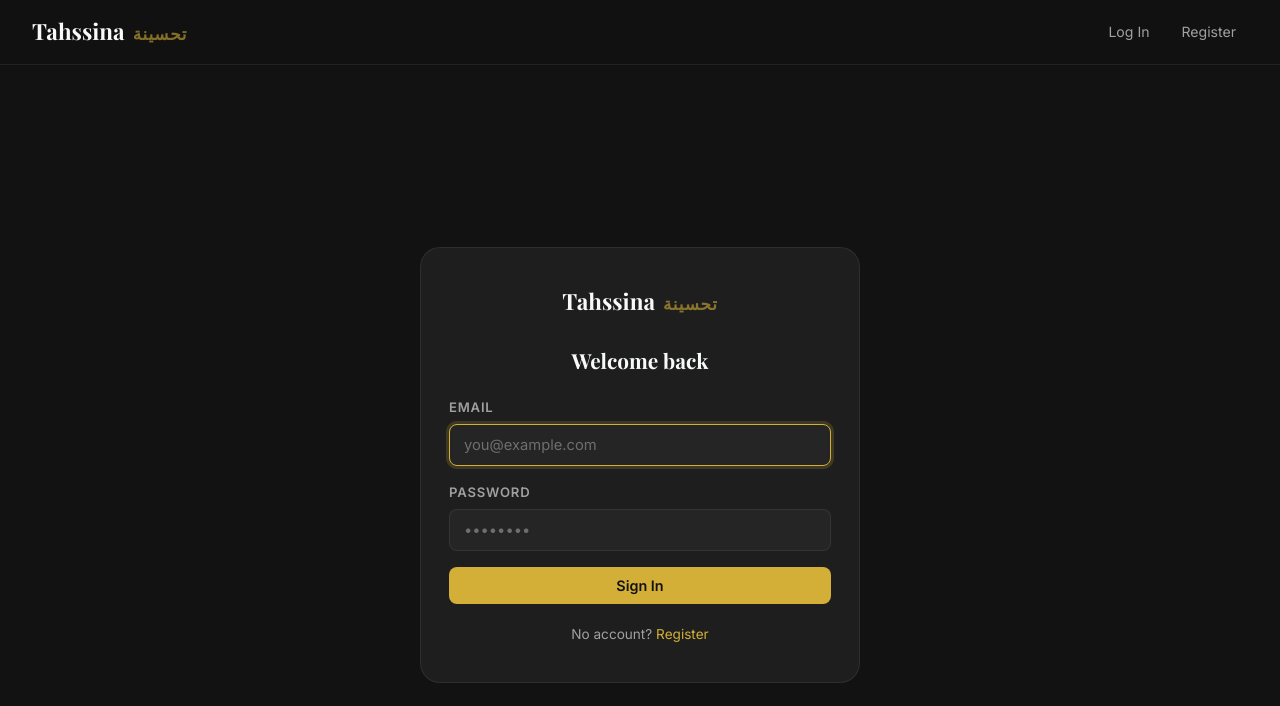
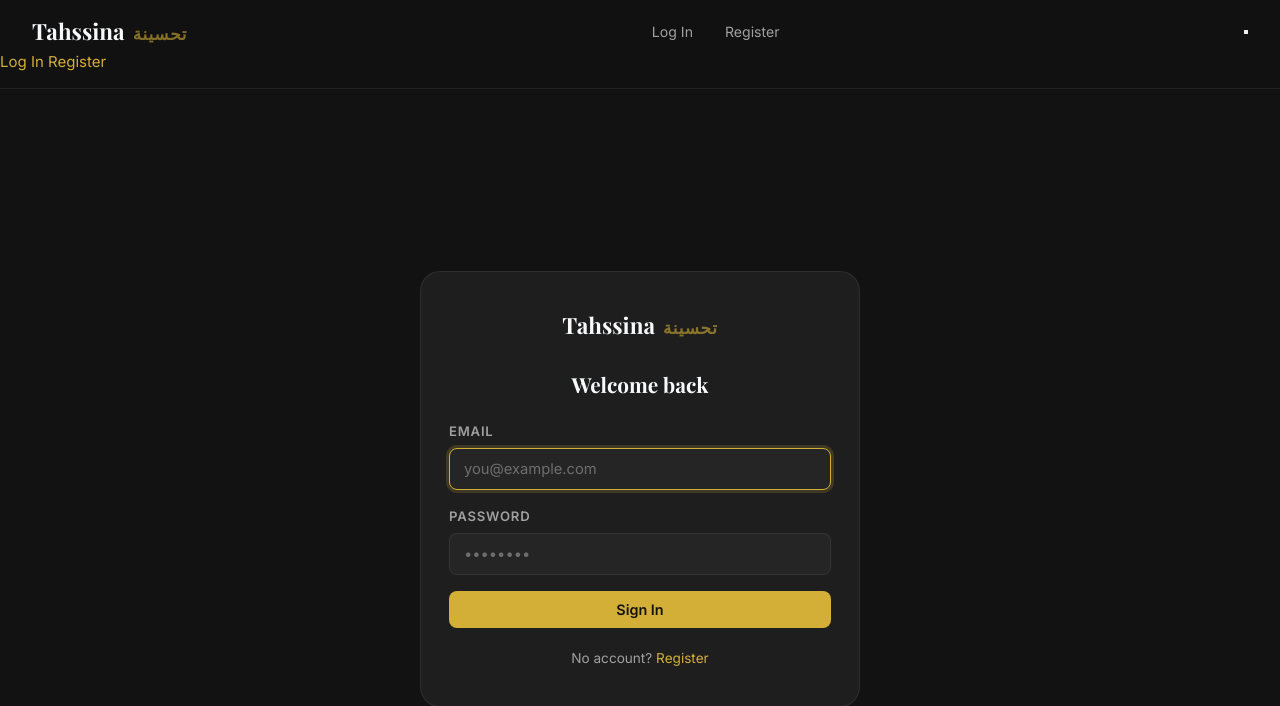
Before and after one commit to Aymane-Khmissou/Tahssina, a Flask app: page /login in a window 1280 px wide. Shown: the top 706 px of the page. Before the commit the page ends 683 px from the top, so only its background shows below. Run offline with Flask 3, Linux system fonts and the light colour scheme.

Commit message:
Update base.html

```diff
--- a/templates/base.html
+++ b/templates/base.html
@@ -16,6 +16,8 @@
       <a href="{{ url_for('index') }}" class="logo">
         <span>Tahssina</span><span class="logo-accent arabic">تحسينة</span>
       </a>
+
+      <!-- Desktop nav links -->
       <ul class="nav-links">
         {% if session.user_id %}
           {% if session.role == "barber" %}
@@ -33,8 +35,36 @@
           <li><a href="{{ url_for('register') }}">Register</a></li>
         {% endif %}
       </ul>
+
+      <!-- Hamburger button (mobile only) -->
+      <button class="burger" id="burger" aria-label="Toggle menu" aria-expanded="false">
+        <span></span>
+        <span></span>
+        <span></span>
+      </button>
     </div>
+
+    <!-- Mobile drawer -->
+    <nav class="nav-drawer" id="nav-drawer" aria-hidden="true">
+      {% if session.user_id %}
+        {% if session.role == "barber" %}
+          <a href="{{ url_for('barber_dashboard') }}" class="{% if request.endpoint == 'barber_dashboard' %}active{% endif %}">Dashboard</a>
+          <a href="{{ url_for('barber_qrcode') }}" class="{% if request.endpoint == 'barber_qrcode' %}active{% endif %}">📱 QR Code</a>
+        {% else %}
+          <a href="{{ url_for('client_home') }}" class="{% if request.endpoint == 'client_home' %}active{% endif %}">Explore</a>
+          <a href="{{ url_for('loyalty_cards_page') }}" class="{% if request.endpoint == 'loyalty_cards_page' %}active{% endif %}">🏆 Loyalty</a>
+          <a href="{{ url_for('my_bookings') }}" class="{% if request.endpoint == 'my_bookings' %}active{% endif %}">My Bookings</a>
+        {% endif %}
+        <hr class="drawer-divider">
+        <a href="{{ url_for('edit_profile') }}" class="{% if request.endpoint == 'edit_profile' %}active{% endif %}">⚙ Profile</a>
+        <a href="{{ url_for('logout') }}" class="drawer-signout">Sign Out</a>
+      {% else %}
+        <a href="{{ url_for('login') }}">Log In</a>
+        <a href="{{ url_for('register') }}" class="drawer-register">Register</a>
+      {% endif %}
+    </nav>
   </nav>
+
   {% with messages = get_flashed_messages(with_categories=true) %}
     {% if messages %}
       <div class="flash-container">
@@ -44,7 +74,9 @@
       </div>
     {% endif %}
   {% endwith %}
+
   <main>{% block content %}{% endblock %}</main>
+
   {% if request.endpoint in ["barber_dashboard"] %}
     <script src="https://cdn.jsdelivr.net/npm/chart.js@4.4.0/dist/chart.umd.min.js"></script>
   {% endif %}
```
